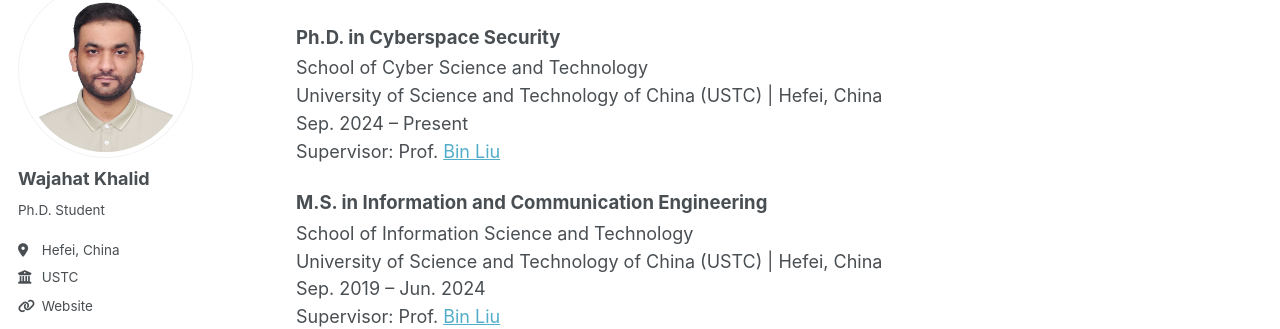
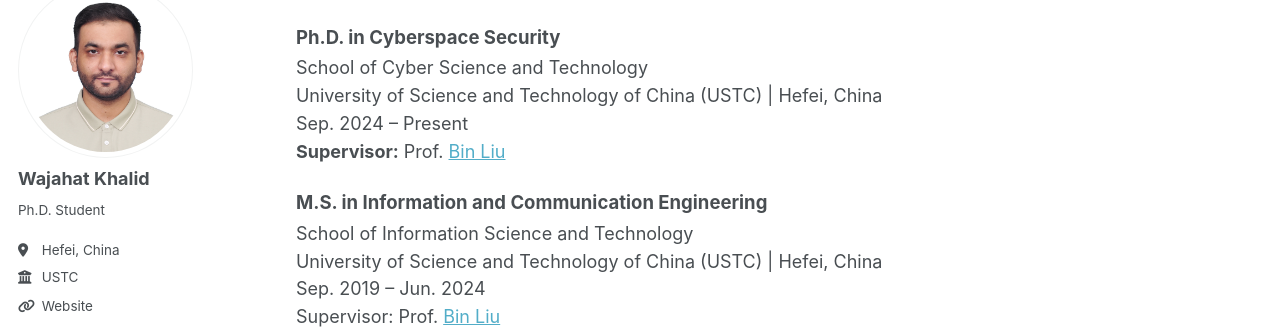
Before and after one commit to Mr-WajahatKhalid/Mr-WajahatKhalid.github.io, a Jekyll site: the page built from _pages/about.md, in a window 1280 px wide and 900 px high, scrolled down 516 px. Shown: the part 119-448 px from the top of the window. Built offline with Jekyll 4.4.1, drawn with Linux system fonts in a browser that asks for light colours; a style sheet for code colours, icons or effects is not loaded; part of the change alters nothing that is shown.

```diff
--- a/_pages/about.md
+++ b/_pages/about.md
@@ -28,7 +28,7 @@ My current research aims to develop robust and generalizable person retrieval sy
 School of Cyber Science and Technology
 University of Science and Technology of China (USTC) | Hefei, China
 Sep. 2024 – Present
-Supervisor: Prof. [Bin Liu](https://faculty.ustc.edu.cn/liubin1/en/index.htm)
+**Supervisor:** Prof. [Bin Liu](https://faculty.ustc.edu.cn/liubin1/en/index.htm)
 
 
 ### M.S. in Information and Communication Engineering
```
